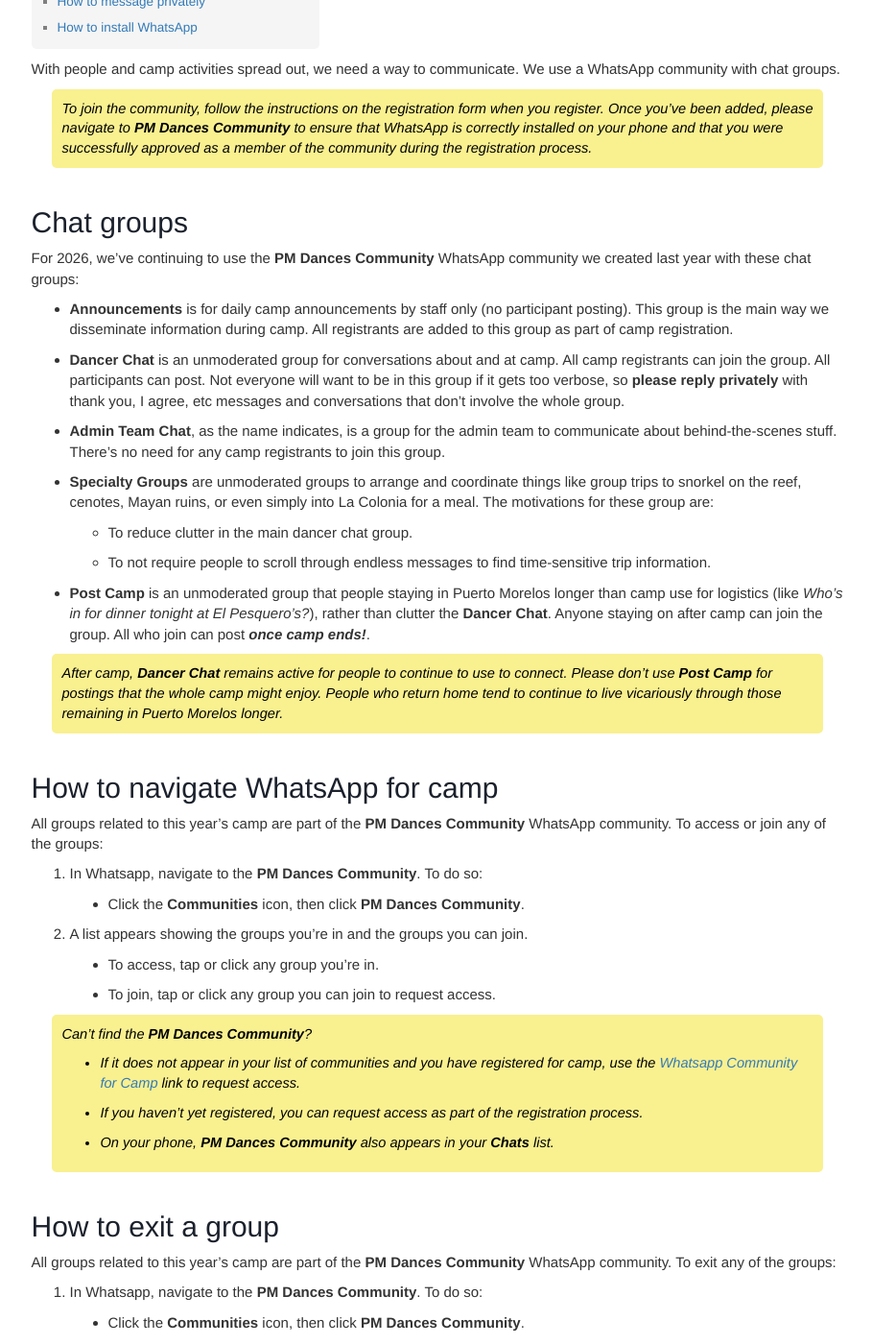
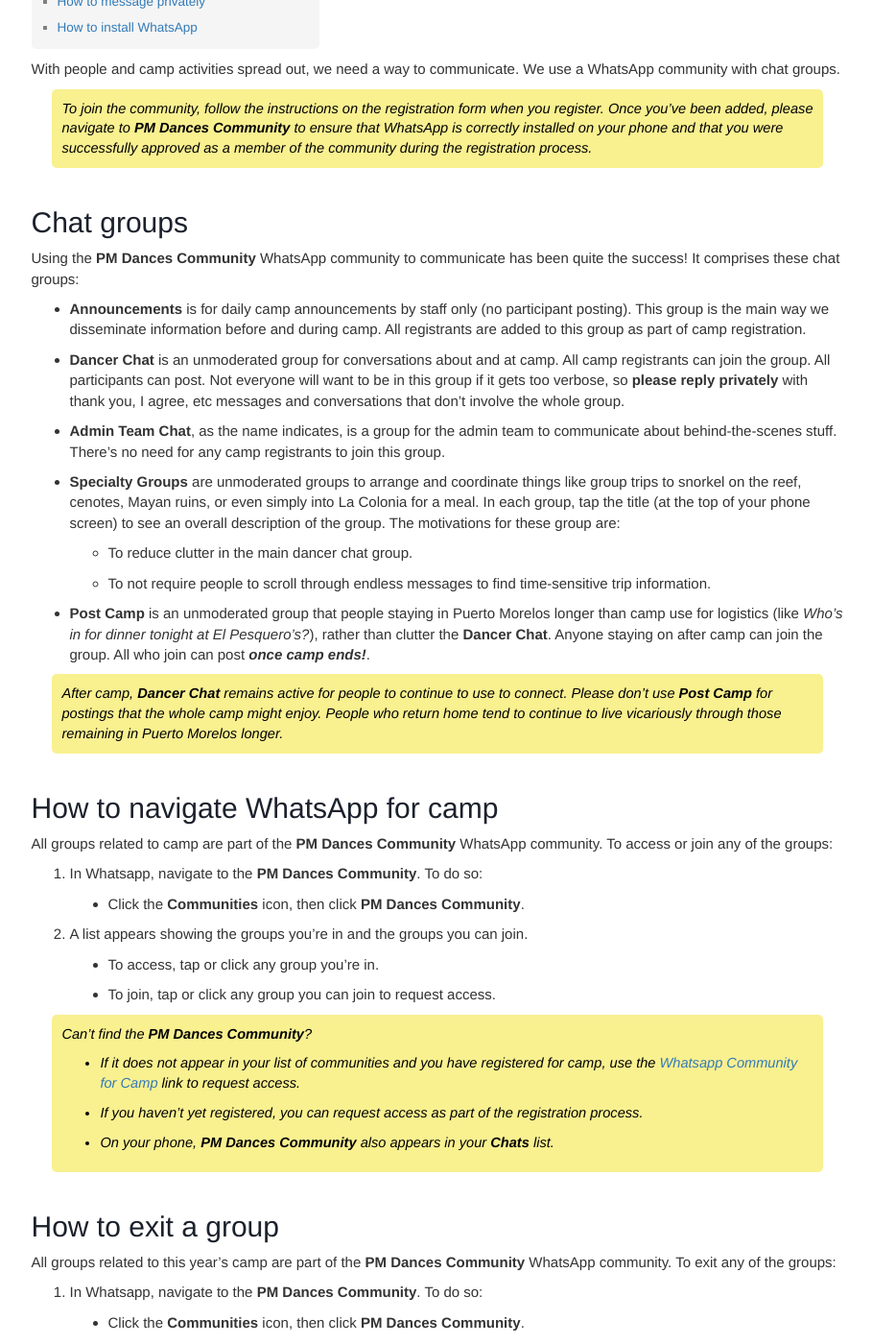
Before and after one commit to davewalker60/pmdup, a Jekyll site: the page built from pages/content/whatsapp-content.md, in a window 1280 px wide and 1400 px high, scrolled down 238 px. Shown: the whole window at 96% size, without its empty margins (330-1239 px from the left). Built offline with Jekyll 4.4.1, drawn with Linux system fonts in a browser that asks for light colours; our own code applies the rules of GitHub Pages for plain Markdown files; comment, search, counter and statistics services are not loaded; some of the changed text lies outside the part shown.

Commit message:
last tweaks for 2027 initial refresh

```diff
--- a/pages/content/whatsapp-content.md
+++ b/pages/content/whatsapp-content.md
@@ -4,15 +4,15 @@
 
 # Chat groups
 
-For 2026, we've continuing to use the **PM Dances Community** WhatsApp community we created last year with these chat groups:
+Using the **PM Dances Community** WhatsApp community to communicate has been quite the success! It comprises these chat groups:
 
-- **Announcements** is for daily camp announcements by staff only (no participant posting). This group is the main way we disseminate information during camp. All registrants are added to this group as part of camp registration.
+- **Announcements** is for daily camp announcements by staff only (no participant posting). This group is the main way we disseminate information before and during camp. All registrants are added to this group as part of camp registration.
 
 - **Dancer Chat** is an unmoderated group for conversations about and at camp. All camp registrants can join the group. All participants can post. Not everyone will want to be in this group if it gets too verbose, so **please reply privately** with thank you, I agree, etc messages and conversations that don’t involve the whole group.
 
 - **Admin Team Chat**, as the name indicates, is a group for the admin team to communicate about behind-the-scenes stuff. There's no need for any camp registrants to join this group.
 
-- **Specialty Groups** are unmoderated groups to arrange and coordinate things like group trips to snorkel on the reef, cenotes, Mayan ruins, or even simply into La Colonia for a meal. The motivations for these group are:
+- **Specialty Groups** are unmoderated groups to arrange and coordinate things like group trips to snorkel on the reef, cenotes, Mayan ruins, or even simply into La Colonia for a meal. In each group, tap the title (at the top of your phone screen) to see an overall description of the group. The motivations for these group are:
 
    - To reduce clutter in the main dancer chat group.
 
@@ -24,7 +24,7 @@
 
 # How to navigate WhatsApp for camp
 
-All groups related to this year's camp are part of the **PM Dances Community** WhatsApp community. To access or join any of the groups:
+All groups related to camp are part of the **PM Dances Community** WhatsApp community. To access or join any of the groups:
 
 1. In Whatsapp, navigate to the **PM Dances Community**. To do so:
    - Click the **Communities** icon, then click **PM Dances Community**.
@@ -49,11 +49,11 @@
    - From your phone, tap the group title banner at the top of the screen, then scroll down and select **Exit group**.
    - From your computer, click the three dots in the upper right corner of the screen, then select **Exit group**.
 
-> Exiting the **Announcements** group removes you entirely from the community and all groups in the community.
+> Exiting the **Announcements** group removes you entirely from the community and all groups in the community. We highly recommend ***not*** exiting the **Announcements** group because you'll miss important date, deadline, and exchange rate announcements for future camps.
 
 # How to reply privately
 
-In our WhatsApp groups, when what you have to say doesn’t pertain to the whole group, reply privately to keep spamming to a minimum. For example, when asking a follow-up question or commenting in a way that’s personal to the two of you. This practice helps to keep the interest level up for everyone. Thanks!
+In our WhatsApp groups, when what you have to say doesn’t pertain to the whole group, reply privately to keep spamming to a minimum. For example, when asking a follow-up question or commenting in a way that’s personal to the two of you (like *Thanks for the info! I appreciate it and you!*). This practice helps to keep the interest level up for everyone. Thanks!
 
 To reply privately from an iPhone:
 
@@ -108,7 +108,7 @@
 
 1. Attempt to access our [WhatsApp community for camp](https://chat.whatsapp.com/EMbSgSrfAhiFqgHSPwd7mH){:target="_blank"}.
 2. Click **Join Chat**.
-3. You'll be presented a page that says the app is not installed. Instead of clicking **Download**, click **use WhatsApp Web** farther down the page.
+3. You'll be presented a page that says the app is not installed. Instead of clicking **Download** or **Open app**, click **Continue to WhatsApp Web**.
 4. Follow the prompts to complete setup and request access to the chat.
 
 > Only dancers registered for camp can be approved.
```
Also changed, not shown: pages/booking-rooms.md (+1 -1 lines), pages/content/acquiring-pesos-content.md (+8 -8 lines), pages/content/cell-phones-content.md (+1 -1 lines), pages/news-and-updates.md (+1 -1 lines).
